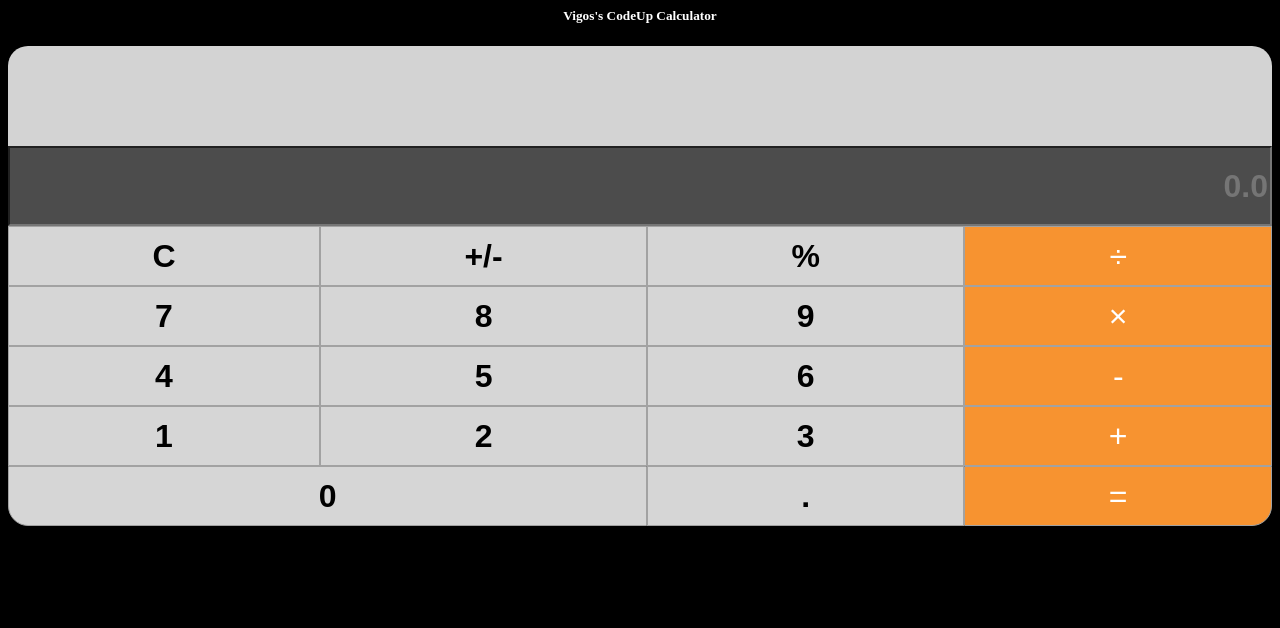
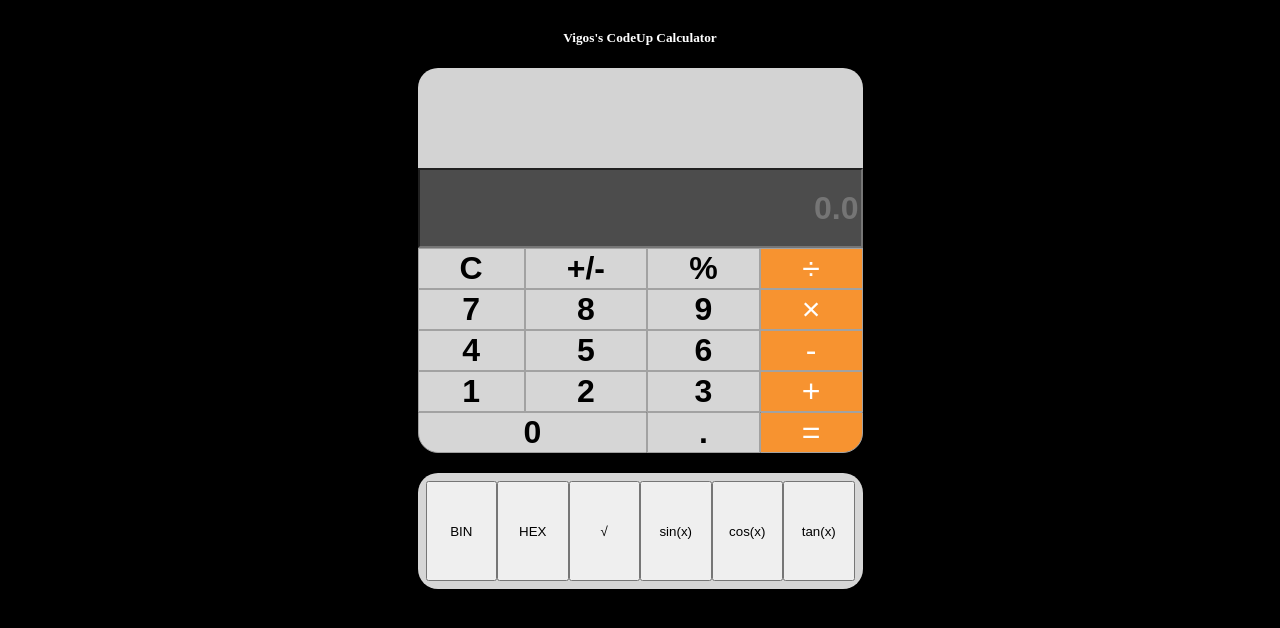
Before and after one commit to AldanisVigo/CodeUp---Calculator-Side-Project, a website: page index.html in a window 1280 px wide. Drawn offline with Linux system fonts and the light colour scheme.

Commit message:
Did some of the bonus section functionality, such as square root and the three trig functions

```diff
--- a/calc.css
+++ b/calc.css
@@ -1,7 +1,16 @@
+body{
+    background: black;
+    display: flex;
+    flex-direction: column;
+    align-items: center;
+    justify-content: center;
+}
+
 #calculator{
     display: grid;
     grid-template-columns: 1fr;
     grid-template-rows: 100px 80px 300px;
+    text-align: center;
 }
 
 #buttons_container{
@@ -10,7 +19,18 @@
                          "btn_7 btn_8 btn_9 btn_x"
                          "btn_4 btn_5 btn_6 btn_min"
                          "btn_1 btn_2 btn_3 btn_plus"
-                         "btn_0 btn_0 btn_dec btn_equals";
+                         "btn_0 btn_0 btn_dec btn_equals"
+                         "extrafunc extrafunc extrafunc extrafunc";
+}
+
+#extrafunc{
+    background: #D6D6D6;
+    height: 100px;
+    margin-top: 20px;
+    border-radius: 20px;
+    display: grid;
+    grid-template-columns: 1fr 1fr 1fr 1fr 1fr 1fr;
+    padding: 8px;
 }
 
 .btn{
@@ -40,10 +60,7 @@
     border: .5px solid #A2A2A2;
 }
 
-body{
-    background: black;
-    text-align: center;
-}
+
 
 #history{
     background: white;
@@ -58,6 +75,18 @@ body{
     background: #4C4C4C;
     color : #CAD9E0;
     font-size: xx-large;
-    height: 80px !important;
+    height: 80px;
     font-weight: bolder;
 }
+
+@media screen and (max-width: 600px) {
+    body{
+        display: block;
+        text-align: center;
+        background: white;
+    }
+}
+
+@media screen and (min-device-width : 320px) and (max-device-width : 480px) {
+            .container .backgroundImage { display: none; }
+}
--- a/calc.js
+++ b/calc.js
@@ -240,8 +240,75 @@ const generateButtons = () => {
 
 }
 
+const generateExtraFunctions = () => {
+    const extrafunc = document.createElement('div')
+    extrafunc.style.gridArea = 'extrafunc'
+    extrafunc.id = 'extrafunc'
+    buttonsContainer.appendChild(extrafunc)
+
+    const binButton = document.createElement('button')
+    binButton.id = 'btn_bin'
+    // binButton.className = 'btn'
+    binButton.textContent = 'BIN'
+    binButton.onclick = () => {
+        const val = Number.parseInt(display.value)
+        history.push(`${val} convert to BINARY => ${val.toString(2)}`)
+        updateHistoryDisplay()
+    }
+    extrafunc.appendChild(binButton)
+
+    const hexButton = document.createElement('button')
+    hexButton.textContent = 'HEX'
+    hexButton.onclick = () => {
+        const val = Number.parseInt(display.value)
+        history.push(`${val} convert to HEXADECIMAL => ${val.toString(16)}`)
+        updateHistoryDisplay()
+    }
+    extrafunc.appendChild(hexButton)
+
+    const sqrtButton = document.createElement('button')
+    sqrtButton.textContent = '√'
+    sqrtButton.onclick = () => {
+        const val = Number.parseInt(display.value)
+        history.push(`Square root of ${val} => ${Math.sqrt(val).toFixed(16)}`)
+        updateHistoryDisplay()
+    }
+    extrafunc.appendChild(sqrtButton)
+
+    const sinButton = document.createElement('button')
+    sinButton.textContent = 'sin(x)'
+    sinButton.onclick = () => {
+        const val = Number.parseInt(display.value)
+        history.push(`Sin(${val}) => ${Math.sin(val).toFixed(16)}`)
+        updateHistoryDisplay()
+    }
+    extrafunc.appendChild(sinButton)
+
+    const cosButton = document.createElement('button')
+    cosButton.id = 'btn_cos'
+    // cosButton.className = 'btn'
+    cosButton.textContent = 'cos(x)'
+    cosButton.onclick = () => {
+        const val = Number.parseInt(display.value)
+        history.push(`Cos(${val}) => ${Math.cos(val).toFixed(16)}`)
+        updateHistoryDisplay()
+    }
+    extrafunc.appendChild(cosButton)
+
+    const tanButton = document.createElement('button')
+    tanButton.textContent = 'tan(x)'
+    tanButton.onclick = () => {
+        const val = Number.parseInt(display.value)
+        history.push(`Tan(${val}) => ${Math.tan(val).toFixed(16)}`)
+        updateHistoryDisplay()
+    }
+    extrafunc.appendChild(tanButton)
+
+}
+
 
 generateHistoryDisplay(calc)
 generateDisplay(calc)
 calc.appendChild(buttonsContainer)
 generateButtons()
+generateExtraFunctions()
--- a/index.html
+++ b/index.html
@@ -1,5 +1,6 @@
 <!DOCTYPE <html>
     <head>
+        <meta name="viewport" content="width=device-width,initial-scale=1.0">
         <title>Weekend Calculator</title>
         <link rel="stylesheet" href="calc.css">
     </head>
```
